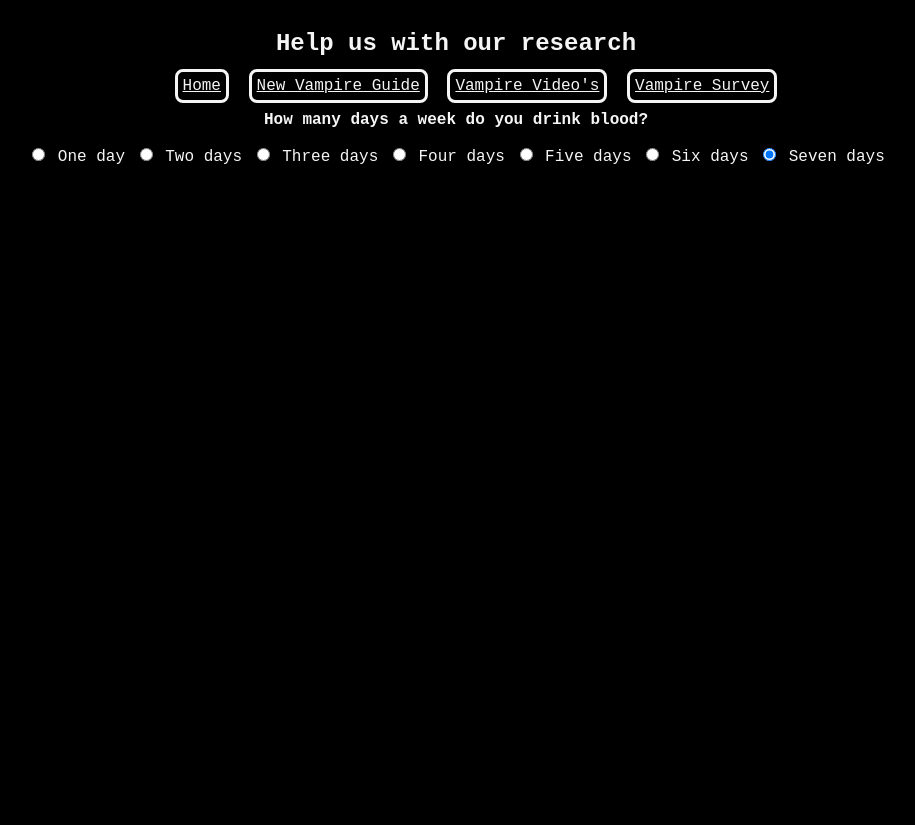
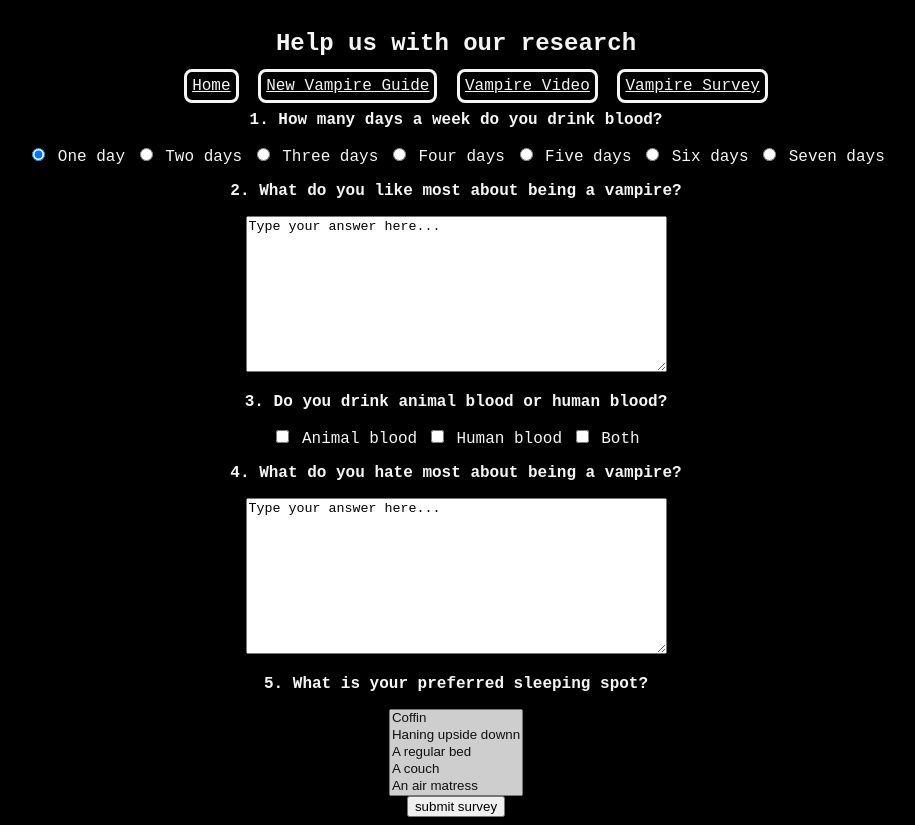
Before and after one commit to sebasvandemunt/vampierclub, a plain HTML site: page survey.html in a window 1280 px wide. Shown: the part 94-919 px from the top of the page, without its empty margins (184-1099 px from the left). Before the commit the page ends 800 px from the top, so only its background shows below. Drawn offline with Linux system fonts and the light colour scheme.

Commit message:
vampire game aangemaakt, survey gemaakt, semantiek aanpassingen

```diff
--- a/survey.html
+++ b/survey.html
@@ -11,20 +11,40 @@
                     <ul>
                         <li><a href="index.html">Home</a></li>
                         <li><a href="guide.html">New Vampire Guide</a></li>
-                        <li><a href="video.html">Vampire Video's</a></li>
+                        <li><a href="video.html">Vampire Video</a></li>
                         <li><a href="survey.html">Vampire Survey</a></li>
                     </ul>
                 </nav>
-                <form action="post.html" method="POST">
-                    <p> <strong>How many days a week do you drink blood?</strong> </p>
-                    <input type="radio" name="blooddays" value="One day" checked="checked" /> One day
-                    <input type="radio" name="blooddays" value="Two days" checked="checked" /> Two days
-                    <input type="radio" name="blooddays" value="Three days" checked="checked" /> Three days
-                    <input type="radio" name="blooddays" value="Four days" checked="checked" /> Four days
-                    <input type="radio" name="blooddays" value="Five days" checked="checked" /> Five days
-                    <input type="radio" name="blooddays" value="Six days" checked="checked" /> Six days
-                    <input type="radio" name="blooddays" value="Seven days" checked="checked" /> Seven days
+
+                <main>
+                    <form action="post.html" method="POST">
+                        <p> <strong> 1. How many days a week do you drink blood?</strong> </p>
+                            <input type="radio" name="blooddays" value="One day" checked="checked" /> One day
+                            <input type="radio" name="blooddays" value="Two days"/> Two days
+                            <input type="radio" name="blooddays" value="Three days"/> Three days
+                            <input type="radio" name="blooddays" value="Four days"/> Four days
+                            <input type="radio" name="blooddays" value="Five days"/> Five days
+                            <input type="radio" name="blooddays" value="Six days"/> Six days
+                            <input type="radio" name="blooddays" value="Seven days"/> Seven days
+                        <p> <strong> 2. What do you like most about being a vampire?</strong></p>
+                            <textarea name="answer" cols="50" rows="10">Type your answer here...</textarea>
+                        <p> <strong> 3. Do you drink animal blood or human blood? </strong> </p>
+                            <input type="checkbox" name="bloodtype" value="animal blood"/> Animal blood
+                            <input type="checkbox" name="bloodtype" value="Human Blood"/> Human blood
+                            <input type="checkbox" name="bloodtype" value="both"/> Both
+                        <p> <strong> 4. What do you hate most about being a vampire? </strong> </p>
+                            <textarea name="answer" cols="50" rows="10">Type your answer here...</textarea>
+                        <p> <strong> 5. What is your preferred sleeping spot? </strong> </p>
+                            <select name="sleepingspots" size="5" multiple="multiple">
+                                <option value="coffin" selected="selected"> Coffin </option>
+                                <option value="hangingupsidedown" selected="selected"> Haning upside downn </option>
+                                <option value="bed" selected="selected"> A regular bed </option>
+                                <option value="couch" selected="selected"> A couch </option>
+                                <option value="air matress" selected="selected"> An air matress </option>
+                            </select> </br>
+                            <input type="submit" name="Submit this survey" value="submit survey" />
                 </form>
+                </main>
         </body>
     </html>
 </html>
```
Also changed, not shown: guide.html (+10 -5 lines), index.html (+2 -2 lines), video.html (+7 -4 lines).
